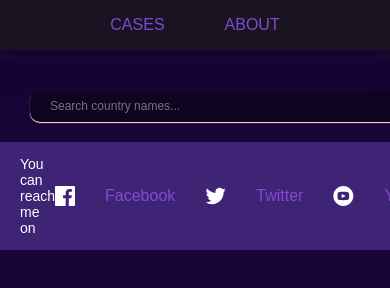
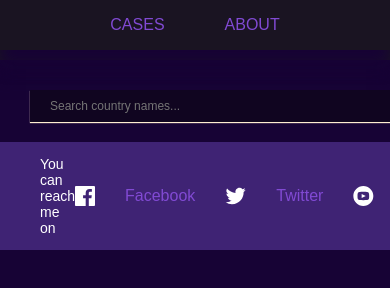
Before and after one commit to Taiwrash/worldcovid19cases, a plain HTML site: page index.html in a window 390 px wide. Shown: the top 288 px of the page. Drawn offline with Linux system fonts and the light colour scheme; no server answers.

Commit message:
Update style file
Progress

```diff
--- a/style.css
+++ b/style.css
@@ -20,6 +20,7 @@
     height: 300px;
     padding: 20px;
     margin-left: 20px;
+    margin-bottom:20px;
 }
 
 p {
@@ -43,7 +44,6 @@
     /* border-bottom:2px solid #19021a; */
     align-content: center;
     background-color: #100520;
-    border-radius: 10px;
     padding-left: 20px;
     margin-left: 30px;
     color: #fff;
@@ -113,7 +113,9 @@
         grid-template-columns: 1fr;
     }
 
-    .handles {
+    .handles, .footer {
         min-width: 100vw;
     }
+    body {
+        width:700px;
 }
```
